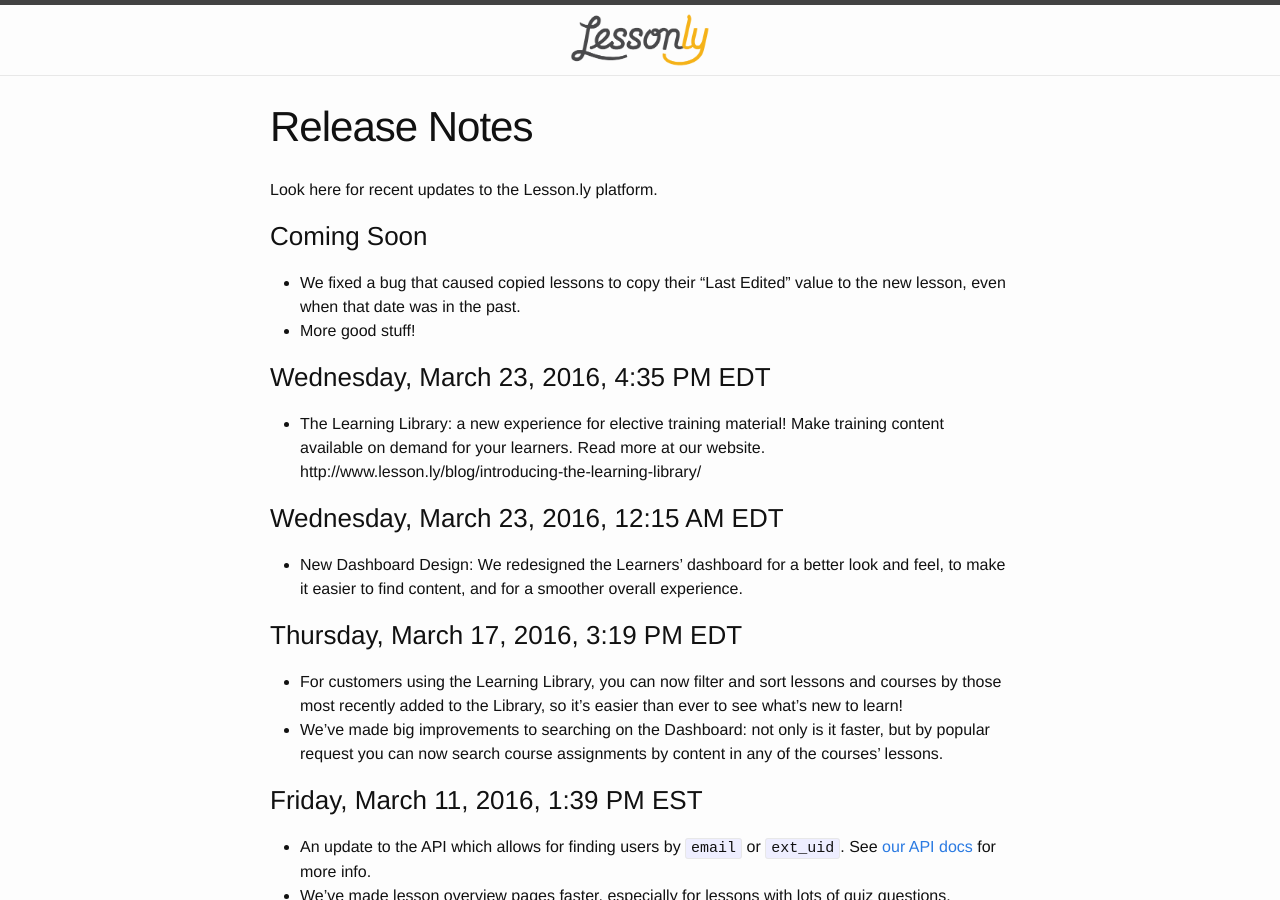
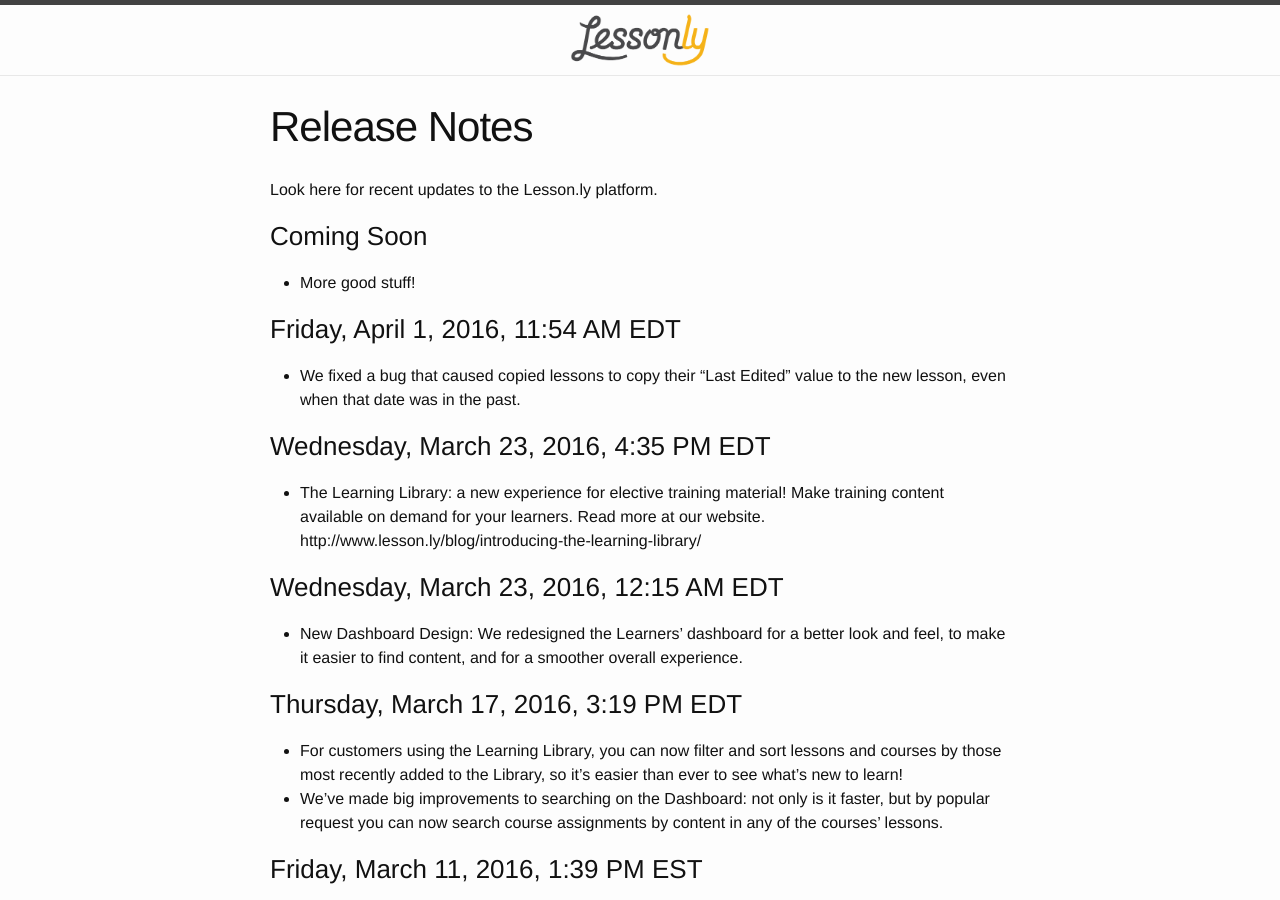
Before and after one commit to isabella232/lessonly.github.io, a Jekyll site: the page built from release-notes.md, in a window 1280 px wide and 900 px high. Built offline with Jekyll 4.4.1, drawn with Linux system fonts in a browser that asks for light colours.

Commit message:
Friday release

```diff
--- a/release-notes.md
+++ b/release-notes.md
@@ -8,8 +8,11 @@
 
 ### Coming Soon
 
+- More good stuff!
+
+### Friday, April 1, 2016, 11:54 AM EDT
+
 - We fixed a bug that caused copied lessons to copy their "Last Edited" value to the new lesson, even when that date was in the past.
-- More good stuff!
 
 ### Wednesday, March 23, 2016, 4:35 PM EDT
 
```
